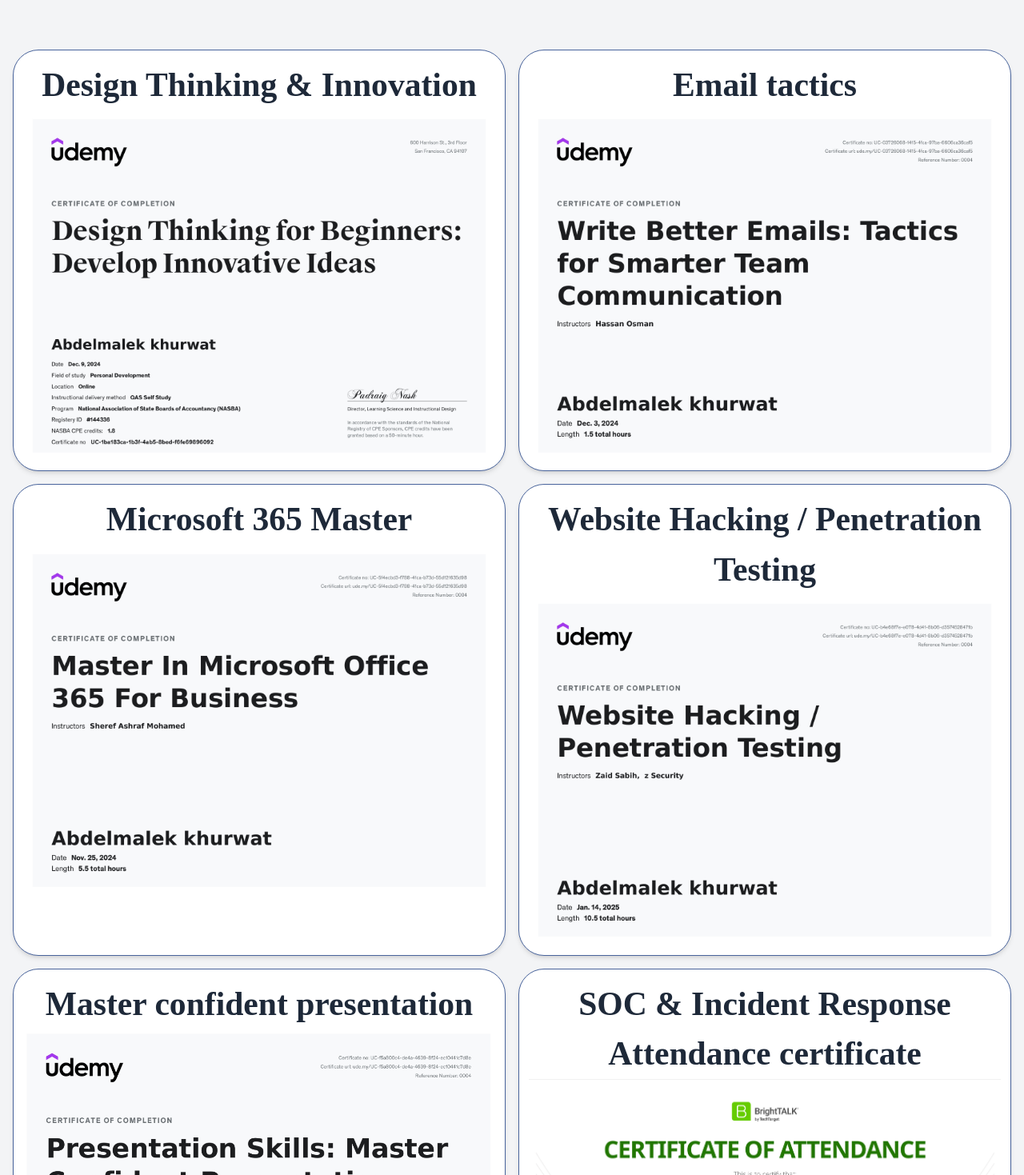
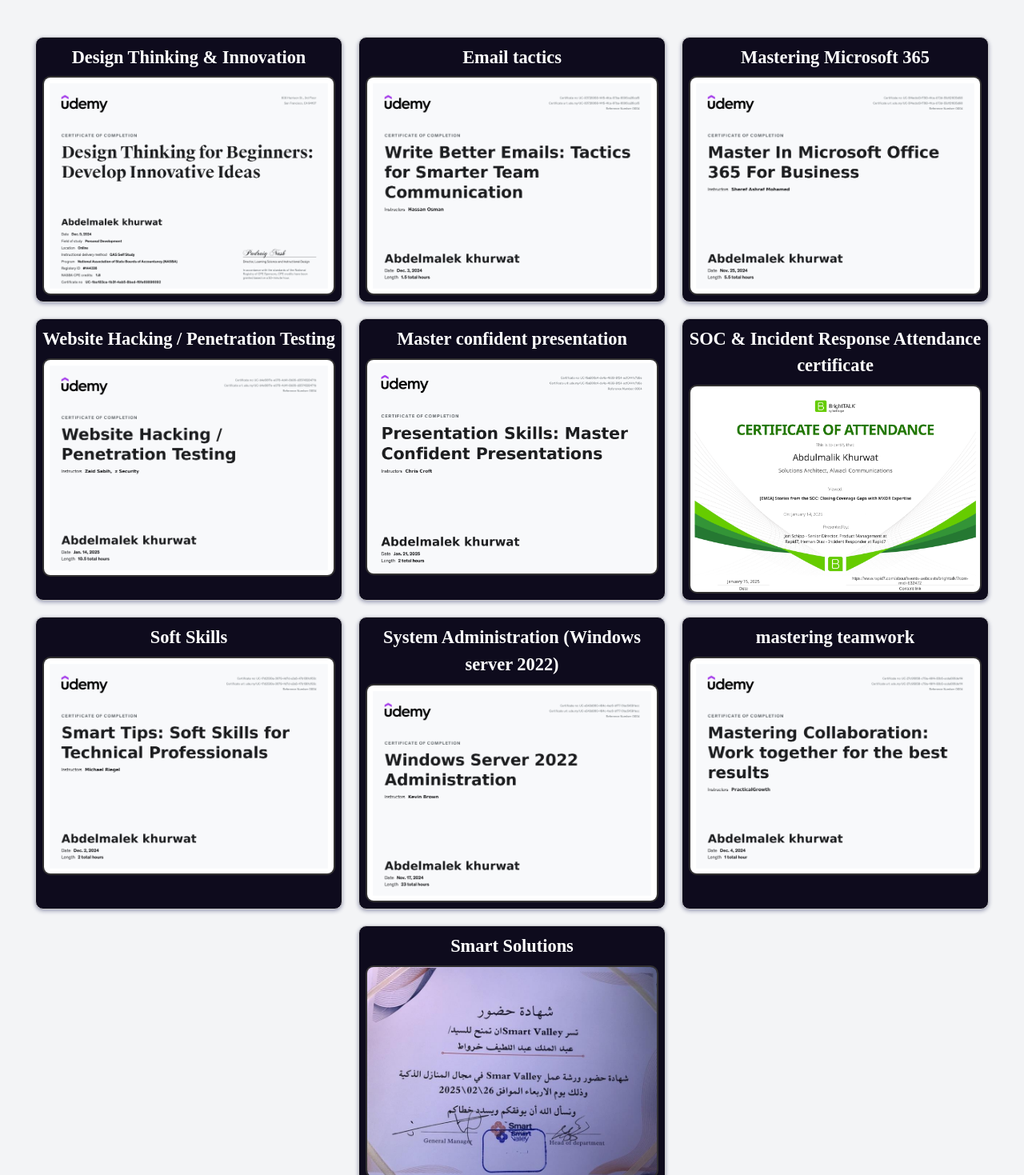
Before and after one commit to abdullmalekl/protofolio, a React (Create React App) app: page / in a window 1280 px wide. Shown: the part 1601-3070 px from the top of the page at 80% size. Built offline with nearby package versions, Linux system fonts and the light colour scheme.

Commit message:
last modifations

```diff
--- a/src/App.css
+++ b/src/App.css
@@ -256,8 +256,17 @@
   border: 1px solid #ccc;
   padding: 8px;
   border-radius: 10px;
-  box-shadow: 0 2px 5px rgba(144, 50, 50, 0.1);
+  box-shadow: 0 2px 5px rgba(26, 31, 84, 0.4);
   width: 18%;
+  min-width: 250px;
+}
+.certColumn{
+  background-color: #0e0b1d;
+  border: 1px solid #ccc;
+  padding: 8px;
+  border-radius: 10px;
+  box-shadow: 0 2px 5px rgba(26, 31, 84, 0.4);
+  width: 30%;
   min-width: 250px;
 }
 
@@ -271,18 +280,32 @@
 #cimage{
   width: 100%;
   height: 10vh;
-  height: auto;
   border-radius: 10px;
 }
 .cardTitle{
+
   font-size: 1.4rem;
   font-family: 'Berkshire Swash', cursive;
   font-weight: bold;
   margin-bottom: 10px;
+}
+.CertTitle{
+  color: white;
+  font-size: 1.4rem;
+  font-family: 'Berkshire Swash';
+  font-weight: bold;
+  margin-bottom: 10px;
+}
+#certImage{
+  border: 2px solid rgb(50, 49, 49);
+  border-radius: 10px;
 }
 
 @media (max-width: 768px) {
   .column {
     width: 94%;
   }
+  .certColumn{
+    width: 94%;
+  }
 }
--- a/src/App.js
+++ b/src/App.js
@@ -8,10 +8,10 @@
 import ccna from './ccna.png';
 import ms from './365.png';
 import ds from './components/images/Data security.png'
-import CertificatesGrid from "./components/CertificatesGrid";
 import ColumnList from './components/Badgeslist';
 import Footer from './components/footer';
 import figma from './components/images/figma.png';
+import Certifications from './components/certificate';
 function App() {
 
   const items = [
@@ -127,7 +127,7 @@
 </div>
 <div className="min-h-screen bg-gray-100">
       <h1 id='cert' className="text-2xl font-bold text-center py-8" >Certifications</h1>
-      <CertificatesGrid />
+      <Certifications />
     </div>
     <div className='bg-gray-100'>
     <div id='cert'>
--- a/src/components/CertificatesGrid.jsx
+++ /dev/null
@@ -1,72 +0,0 @@
-
-import React from "react";
-import CertificateCard from "./certificateCards";
-import dt from '../components/images/DT.jpg';
-import emailing from '../components/images/emailing.jpg';
-import ms365 from './images/ms365.jpg';
-import penTest from './images/penTest.jpg';
-import presentation from './images/Presentation.png';
-import rapid7 from './images/rapid7.png';
-import soft_skills from './images/soft_skills.jpg';
-import sysAdmin from './images/sysAdmin.jpg';
-import teamwork from './images/teamwork.jpg';
-import iot from './images/IOT.jpg';
-const certificates = [
-  {
-    title:'Design Thinking & Innovation',
-    image: dt,
-  },
-  {
-    title: "Email tactics",
-    image: emailing,
-  },
-  {
-    title: "Microsoft 365 Master",
-    image: ms365,
-  },
-  {
-    title:'Website Hacking / Penetration Testing',
-    image: penTest,
-  },
-  {
-    title: "Master confident presentation",
-    image: presentation,
-  },
-  {
-    title: "SOC & Incident Response Attendance certificate",
-    image: rapid7,
-  },
-  {
-    title:'Soft Skills',
-    image: soft_skills,
-  },
-  {
-    title: "System Administration (Windows server 2022)",
-    image: sysAdmin,
-  },
-  {
-    title: "mastering teamwork",
-    image: teamwork,
-  },
-  {
-    title: "Smart IoT",
-    image: iot,
-  },
-];
-
-const CertificatesGrid = () => {
-    return (
-        <div  className="min-h-screen bg-gray-100 p-4">
-          <div
-            className="grid grid-cols-1 sm:grid-cols-2 gap-4 min-w-[440px] scroll-smooth"
-            style={{ scrollBehavior: "smooth" }}
-          >
-            {certificates.map((cert, index) => (
-              <CertificateCard key={index} title={cert.title} image={cert.image} />
-            ))}
-          </div>
-        </div>
-      );
-};
-
-export default CertificatesGrid;
--- /dev/null
+++ b/src/components/certificate.jsx
@@ -0,0 +1,81 @@
+import React from 'react';
+import dt from '../components/images/DT.jpg';
+import emailing from '../components/images/emailing.jpg';
+import ms365 from './images/ms365.jpg';
+import penTest from './images/penTest.jpg';
+import presentation from './images/Presentation.png';
+import rapid7 from './images/rapid7.png';
+import soft_skills from './images/soft_skills.jpg';
+import sysAdmin from './images/sysAdmin.jpg';
+import teamwork from './images/teamwork.jpg';
+import iot from './images/IOT.jpg';
+
+
+const Certifications = () => {
+  return (
+    <div className="cwen">
+      <div className="certColumn">
+        <h2 className='CertTitle' style={{marginBottom:'2%'}}> Design Thinking & Innovation</h2>
+      <div class="ca">
+  <img id='certImage' class="card-img-top" src={dt} alt="Card cap" />
+</div>
+      </div>
+      <div className="certColumn">
+        <h2 className='CertTitle' style={{marginBottom:'2%'}}>Email tactics</h2>
+      <div class="ca">
+  <img id='certImage' class="card-img-top" src={emailing} alt="Card cap" />
+</div>
+      </div>
+      <div className="certColumn">
+        <h2 className='CertTitle' style={{marginBottom:'2%'}}>Mastering Microsoft 365</h2>
+      <div class="ca">
+  <img id='certImage' class="card-img-top" src={ms365} alt="Card cap" />
+</div>
+      </div>
+      <div className="certColumn">
+        <h2 className='CertTitle' style={{marginBottom:'2%'}}>Website Hacking / Penetration Testing</h2>
+      <div class="ca">
+  <img class="card-img-top" id='certImage' src={penTest} alt="Card cap" />
+</div>
+      </div>
+      <div className="certColumn">
+        <h2 className='CertTitle' style={{marginBottom:'2%'}}>Master confident presentation</h2>
+      <div class="ca">
+  <img id='certImage' class="card-img-top" src={presentation} alt="Card cap" />
+</div>
+      </div>
+      <div className="certColumn">
+        <h2 className='CertTitle' style={{marginBottom:'2%'}}>SOC & Incident Response Attendance certificate</h2>
+      <div class="ca">
+  <img id='certImage' class="card-img-top" src={rapid7} alt="Card cap" />
+</div>
+      </div>
+      <div className="certColumn">
+        <h2 className='CertTitle' style={{marginBottom:'2%'}}>Soft Skills</h2>
+      <div class="ca">
+  <img id='certImage' class="card-img-top" src={soft_skills} alt="Card cap" />
+</div>
+      </div>
+      <div className="certColumn">
+        <h2 className='CertTitle' style={{marginBottom:'2%'}}>System Administration (Windows server 2022)</h2>
+      <div class="ca">
+  <img id='certImage' class="card-img-top" src={sysAdmin} alt="Card cap" />
+</div>
+      </div>
+      <div className="certColumn">
+        <h2 className='CertTitle' style={{marginBottom:'2%'}}>mastering teamwork</h2>
+      <div class="ca">
+  <img id='certImage' class="card-img-top" src={teamwork} alt="Card cap" />
+</div>
+      </div>
+      <div style={{marginBottom:'1.5%'}} className="certColumn">
+        <h2 className='CertTitle' style={{marginBottom:'2%'}}>Smart Solutions</h2>
+      <div class="ca">
+  <img id='certImage' class="card-img-top" src={iot} alt="Card cap" />
+</div>
+      </div>
+    </div>
+  );
+};
+
+export default Certifications;
--- a/src/components/certificateCards.jsx
+++ /dev/null
@@ -1,17 +0,0 @@
-import React from "react";
-
-const CertificateCard = ({ title, image }) => {
-  return (
-    <div id='Ccards' className="bg-white rounded-4xl shadow-md p-4 w-full transition hover:shadow-lg">
-        <h2 id="cardTitle" className=" font-semibold text-gray-800 text-center">{title}</h2>
-      <img
-        src={image}
-        alt={title}
-        className="w-full h-auto object-contain"
-      />
-
-    </div>
-  );
-};
-
-export default CertificateCard;
```
Also changed, not shown: 11 other files (tests, documents, lock files or other folders).
